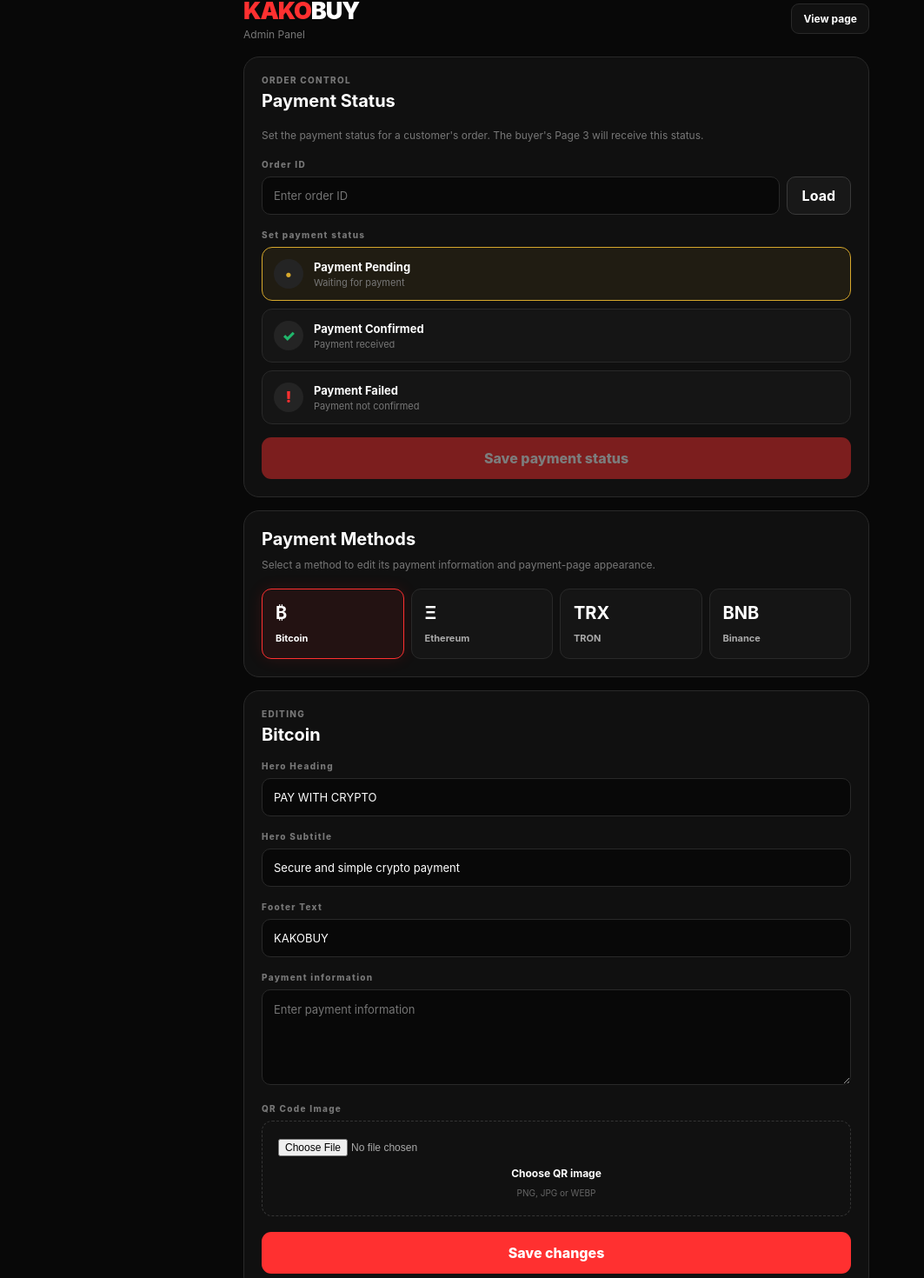
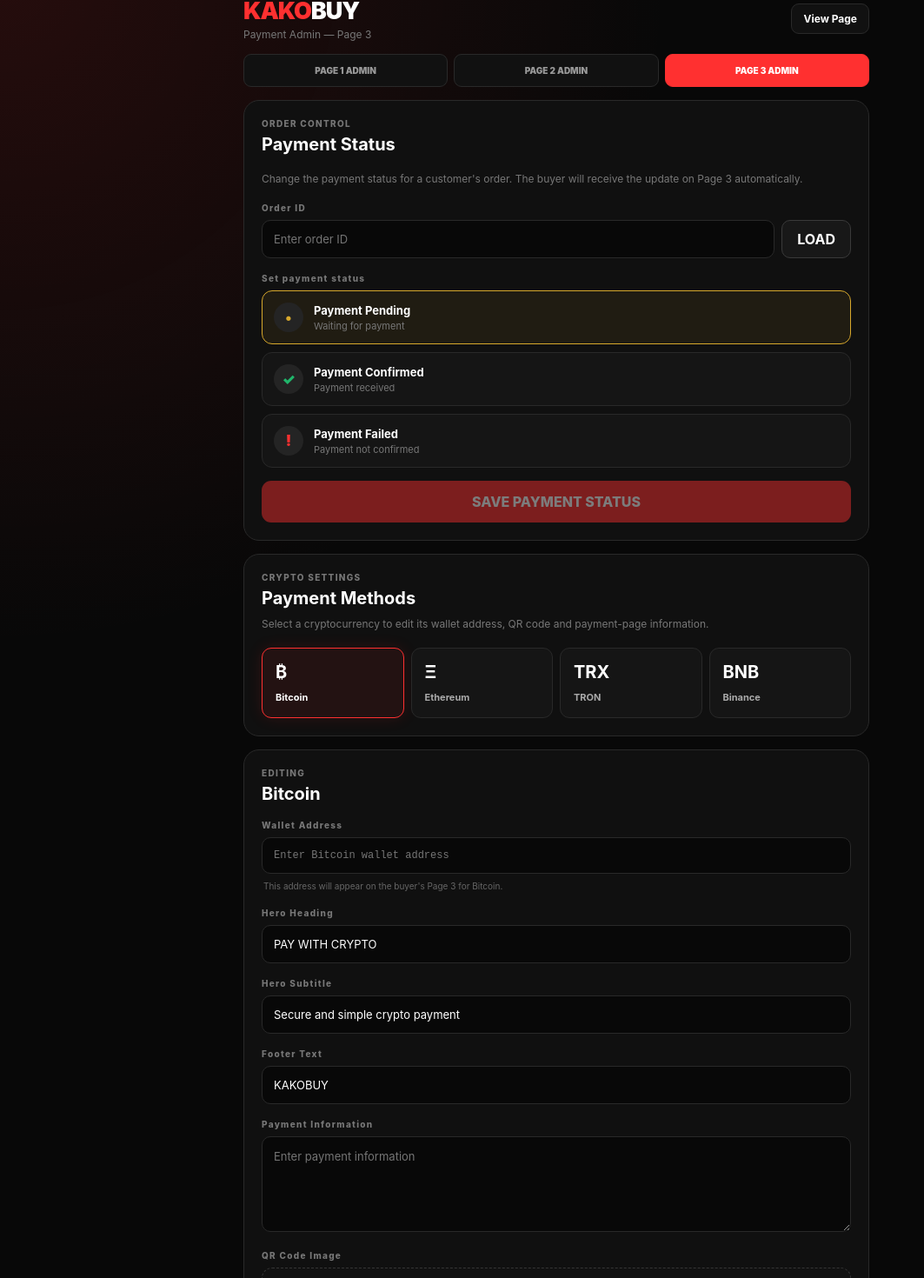
Before and after one commit to waskid2006-create/kakobuy-payment, a Next.js app: page /admin in a window 1280 px wide. Shown: the part 29-1499 px from the top of the page at 87% size, without its empty margins (0-1063 px from the left). Built offline with nearby package versions, Linux system fonts and the light colour scheme; no server answers; the database is empty.

Commit message:
Update page.tsx

```diff
--- a/app/admin/page.tsx
+++ b/app/admin/page.tsx
@@ -37,6 +37,9 @@
   const [information, setInformation] =
     useState("")
 
+  const [walletAddress, setWalletAddress] =
+    useState("")
+
   const [heroHeading, setHeroHeading] =
     useState("PAY WITH CRYPTO")
 
@@ -63,7 +66,6 @@
   const [saving, setSaving] =
     useState(false)
 
-  /* PAYMENT STATUS */
   const [orderId, setOrderId] =
     useState("")
 
@@ -84,12 +86,13 @@
     async function loadInformation() {
       setLoading(true)
       setSaved(false)
-      setQrPreview("")
       setQrFile(null)
 
       try {
         const response = await fetch(
-          `/api/payment-methods?id=${selected}`,
+          `/api/payment-methods?id=${encodeURIComponent(
+            selected
+          )}`,
           {
             cache: "no-store",
           }
@@ -99,47 +102,63 @@
 
         if (!response.ok) {
           throw new Error(
-            data.error ||
+            data?.error ||
               "Unable to load payment method"
           )
         }
 
+        /*
+         * Your API returns the payment data
+         * inside data.paymentMethod.
+         */
+        const paymentMethod =
+          data?.paymentMethod || data
+
         setInformation(
-          data.information || ""
+          paymentMethod?.information || ""
+        )
+
+        setWalletAddress(
+          paymentMethod?.wallet_address ||
+            paymentMethod?.address ||
+            ""
         )
 
         setHeroHeading(
-          data.hero_heading ||
+          paymentMethod?.hero_title ||
+            paymentMethod?.hero_heading ||
             "PAY WITH CRYPTO"
         )
 
         setHeroSubtitle(
-          data.hero_subtitle ||
+          paymentMethod?.hero_subtitle ||
             "Secure and simple crypto payment"
         )
 
         setFooterText(
-          data.footer_text ||
+          paymentMethod?.footer_text ||
             "KAKOBUY"
         )
 
-        if (data.qr_image_url) {
-          setQrPreview(
-            data.qr_image_url
-          )
-        }
+        setQrPreview(
+          paymentMethod?.qr_image ||
+            paymentMethod?.qr_image_url ||
+            ""
+        )
       } catch (error) {
         console.error(
-          "Load error:",
+          "Load payment method error:",
           error
         )
 
         setInformation("")
+        setWalletAddress("")
         setHeroHeading("PAY WITH CRYPTO")
         setHeroSubtitle(
           "Secure and simple crypto payment"
         )
         setFooterText("KAKOBUY")
+        setQrPreview("")
       } finally {
         setLoading(false)
       }
@@ -148,9 +167,6 @@
     loadInformation()
   }, [selected])
 
-  /*
-   * Load the current status of the order.
-   */
   async function loadOrderStatus() {
     if (!orderId.trim()) {
       alert("Enter an Order ID first.")
@@ -171,7 +187,7 @@
 
       if (!response.ok || !data.order) {
         throw new Error(
-          data.error ||
+          data?.error ||
             "Unable to load order status."
         )
       }
@@ -203,9 +219,6 @@
     }
   }
 
-  /*
-   * Save payment status for the order.
-   */
   async function savePaymentStatus() {
     if (statusSaving) return
 
@@ -238,13 +251,13 @@
 
       if (!response.ok) {
         throw new Error(
-          data.error ||
+          data?.error ||
             "Unable to save payment status."
         )
       }
 
       setPaymentStatus(
-        data.order?.payment_status ||
+        data?.order?.payment_status ||
           paymentStatus
       )
 
@@ -277,10 +290,17 @@
 
     if (!file) return
 
-    if (!file.type.startsWith("image/")) {
+    if (
+      ![
+        "image/jpeg",
+        "image/png",
+        "image/webp",
+      ].includes(file.type)
+    ) {
       alert(
-        "Please choose an image file."
+        "QR image must be JPG, PNG, or WEBP."
       )
+      event.target.value = ""
       return
     }
 
@@ -288,6 +308,7 @@
       alert(
         "QR image must be smaller than 5 MB."
       )
+      event.target.value = ""
       return
     }
 
@@ -317,6 +338,14 @@
       formData.append(
         "information",
         information
+      )
+
+      /*
+       * THIS IS THE IMPORTANT NEW FIELD.
+       */
+      formData.append(
+        "wallet_address",
+        walletAddress.trim()
       )
 
       formData.append(
@@ -360,18 +389,31 @@
         data = {
           error:
             text ||
-            "Server returned an invalid response",
+            "Server returned an invalid response.",
         }
       }
 
       if (!response.ok) {
         throw new Error(
-          data.error ||
+          data?.error ||
             `Save failed with status ${response.status}`
         )
       }
 
-      if (data.qr_image_url) {
+      /*
+       * Keep the wallet value returned
+       * by the API.
+       */
+      if (
+        data?.wallet_address !==
+        undefined
+      ) {
+        setWalletAddress(
+          data.wallet_address || ""
+        )
+      }
+
+      if (data?.qr_image_url) {
         setQrPreview(
           data.qr_image_url
         )
@@ -380,7 +422,7 @@
       setQrFile(null)
       setSaved(true)
 
-      setTimeout(() => {
+      window.setTimeout(() => {
         setSaved(false)
       }, 3000)
     } catch (error) {
@@ -403,27 +445,53 @@
     <main className="admin-page">
       <div className="admin-container">
 
-        <div className="admin-header">
+        <header className="admin-header">
           <div>
             <h1>
               <span>KAKO</span>BUY
             </h1>
 
-            <p>Admin Panel</p>
+            <p>
+              Payment Admin — Page 3
+            </p>
           </div>
 
           <a
             href="/"
             className="back-button"
           >
-            View page
+            View Page
           </a>
-        </div>
+        </header>
 
-        {/* PAYMENT STATUS CONTROL */}
+        {/* ADMIN NAVIGATION */}
 
-        <section className="admin-card status-card">
+        <nav className="admin-navigation">
+          <a
+            href="https://kakobuy-mini.vercel.app/admin"
+            className="admin-nav-link"
+          >
+            PAGE 1 ADMIN
+          </a>
 
+          <a
+            href="https://kakobuy-check-order.vercel.app/admin"
+            className="admin-nav-link"
+          >
+            PAGE 2 ADMIN
+          </a>
+
+          <a
+            href="https://kakobuy-payment-page.vercel.app/admin"
+            className="admin-nav-link active"
+          >
+            PAGE 3 ADMIN
+          </a>
+        </nav>
+
+        {/* PAYMENT STATUS */}
+
+        <section className="admin-card">
           <div className="admin-title">
             <div>
               <p className="admin-label">
@@ -437,9 +505,10 @@
           </div>
 
           <p className="admin-description">
-            Set the payment status for a
-            customer's order. The buyer's
-            Page 3 will receive this status.
+            Change the payment status for
+            a customer's order. The buyer
+            will receive the update on
+            Page 3 automatically.
           </p>
 
           <label className="field-label">
@@ -467,7 +536,7 @@
               }
               disabled={statusSaving}
             >
-              Load
+              LOAD
             </button>
           </div>
 
@@ -476,7 +545,6 @@
           </label>
 
           <div className="status-options">
-
             <button
               type="button"
               className={`status-option pending ${
@@ -566,7 +634,6 @@
                 </small>
               </span>
             </button>
-
           </div>
 
           <button
@@ -581,57 +648,62 @@
             }
           >
             {statusSaving
-              ? "Saving status..."
+              ? "SAVING..."
               : statusSaved
-                ? "✓ Status saved"
-                : "Save payment status"}
+              ? "✓ STATUS SAVED"
+              : "SAVE PAYMENT STATUS"}
           </button>
-
         </section>
 
         {/* PAYMENT METHODS */}
 
         <section className="admin-card">
+          <p className="admin-label">
+            CRYPTO SETTINGS
+          </p>
+
           <h2>
             Payment Methods
           </h2>
 
           <p className="admin-description">
-            Select a method to edit its
-            payment information and
-            payment-page appearance.
+            Select a cryptocurrency to
+            edit its wallet address,
+            QR code and payment-page
+            information.
           </p>
 
           <div className="admin-methods">
-            {methods.map((method) => (
+            {methods.map((item) => (
               <button
-                key={method.id}
+                key={item.id}
+                type="button"
                 onClick={() =>
-                  setSelected(method.id)
+                  setSelected(
+                    item.id
+                  )
                 }
                 className={`admin-method ${
-                  selected === method.id
+                  selected === item.id
                     ? "admin-selected"
                     : ""
                 }`}
-                type="button"
               >
                 <strong>
-                  {method.symbol}
+                  {item.symbol}
                 </strong>
 
                 <span>
-                  {method.name}
+                  {item.name}
                 </span>
               </button>
             ))}
           </div>
         </section>
 
-        {/* PAYMENT METHOD EDITOR */}
+        {/* PAYMENT EDITOR */}
 
         <section className="admin-card">
-
           <div className="admin-title">
             <div>
               <p className="admin-label">
@@ -643,6 +715,38 @@
               </h2>
             </div>
           </div>
+
+          {/* WALLET ADDRESS */}
+
+          <label className="field-label">
+            Wallet Address
+          </label>
+
+          <div className="wallet-editor">
+            <input
+              value={walletAddress}
+              onChange={(event) =>
+                setWalletAddress(
+                  event.target.value
+                )
+              }
+              className="admin-input wallet-input"
+              placeholder={`Enter ${current?.name} wallet address`}
+              disabled={
+                loading || saving
+              }
+              autoComplete="off"
+              spellCheck={false}
+            />
+
+            <p className="wallet-help">
+              This address will appear
+              on the buyer's Page 3
+              for {current?.name}.
+            </p>
+          </div>
+
+          {/* HERO HEADING */}
 
           <label className="field-label">
             Hero Heading
@@ -662,6 +766,8 @@
             }
           />
 
+          {/* HERO SUBTITLE */}
+
           <label className="field-label">
             Hero Subtitle
           </label>
@@ -679,6 +785,8 @@
               loading || saving
             }
           />
+
+          {/* FOOTER */}
 
           <label className="field-label">
             Footer Text
@@ -698,8 +806,10 @@
             }
           />
 
+          {/* INFORMATION */}
+
           <label className="field-label">
-            Payment information
+            Payment Information
           </label>
 
           <textarea
@@ -716,16 +826,19 @@
             }
           />
 
+          {/* QR */}
+
           <label className="field-label">
             QR Code Image
           </label>
 
           <div className="upload-box">
-
             <input
               type="file"
               accept="image/png,image/jpeg,image/webp"
-              onChange={handleQrChange}
+              onChange={
+                handleQrChange
+              }
               disabled={
                 loading || saving
               }
@@ -736,49 +849,24 @@
             </p>
 
             <span>
-              PNG, JPG or WEBP
+              PNG, JPG or WEBP — max 5 MB
             </span>
-
           </div>
 
           {qrPreview && (
-            <div
-              style={{
-                marginTop: "15px",
-                padding: "15px",
-                background: "#181818",
-                borderRadius: "13px",
-                textAlign: "center",
-              }}
-            >
-              <p
-                style={{
-                  margin:
-                    "0 0 10px",
-                  color: "#999",
-                  fontSize: "11px",
-                  fontWeight: 700,
-                }}
-              >
+            <div className="qr-preview">
+              <p>
                 QR PREVIEW
               </p>
 
               <img
                 src={qrPreview}
                 alt={`${current?.name} QR Code`}
-                style={{
-                  display: "block",
-                  width: "220px",
-                  height: "220px",
-                  maxWidth: "100%",
-                  objectFit: "contain",
-                  margin: "0 auto",
-                  background: "#fff",
-                  borderRadius: "10px",
-                }}
               />
             </div>
           )}
+
+          {/* SAVE */}
 
           <button
             onClick={saveChanges}
@@ -789,18 +877,16 @@
             type="button"
           >
             {saving
-              ? "Saving..."
+              ? "SAVING..."
               : saved
-                ? "✓ Saved successfully"
-                : "Save changes"}
+              ? "✓ SAVED SUCCESSFULLY"
+              : "SAVE CHANGES"}
           </button>
-
         </section>
 
         <p className="admin-footer">
-          KAKO<span>BUY</span> Admin
+          KAKO<span>BUY</span> Admin Page 3
         </p>
-
       </div>
 
       <style jsx>{`
@@ -810,12 +896,21 @@
 
         .admin-page {
           min-height: 100vh;
-          background: #080808;
+          background:
+            radial-gradient(
+              circle at top left,
+              rgba(255, 48, 48, 0.12),
+              transparent 35%
+            ),
+            #080808;
           color: #fff;
           padding: 25px 15px 50px;
           font-family:
             Inter,
             system-ui,
+            -apple-system,
+            BlinkMacSystemFont,
+            "Segoe UI",
             sans-serif;
         }
 
@@ -830,7 +925,7 @@
           justify-content: space-between;
           align-items: center;
           gap: 15px;
-          margin-bottom: 18px;
+          margin-bottom: 15px;
         }
 
         .admin-header h1 {
@@ -856,6 +951,46 @@
           padding: 9px 13px;
           border-radius: 9px;
           font-size: 12px;
+          white-space: nowrap;
+        }
+
+        .back-button:hover {
+          border-color: #ff3030;
+          background: #180909;
+        }
+
+        .admin-navigation {
+          display: grid;
+          grid-template-columns: repeat(
+            3,
+            1fr
+          );
+          gap: 7px;
+          margin-bottom: 15px;
+        }
+
+        .admin-nav-link {
+          text-decoration: none;
+          text-align: center;
+          padding: 12px 5px;
+          border-radius: 9px;
+          border: 1px solid #292929;
+          background: #111;
+          color: #999;
+          font-size: 10px;
+          font-weight: 900;
+          transition: 0.2s ease;
+        }
+
+        .admin-nav-link:hover {
+          border-color: #ff3030;
+          color: #fff;
+        }
+
+        .admin-nav-link.active {
+          background: #ff3030;
+          border-color: #ff3030;
+          color: #fff;
         }
 
         .admin-card {
@@ -912,15 +1047,35 @@
           font-size: 13px;
         }
 
+        .admin-input:focus,
+        .admin-textarea:focus {
+          border-color: #ff3030;
+          box-shadow:
+            0 0 0 2px
+              rgba(
+                255,
+                48,
+                48,
+                0.08
+              );
+        }
+
+        .wallet-input {
+          font-family: monospace;
+          font-size: 12px;
+        }
+
+        .wallet-help {
+          color: #666;
+          font-size: 10px;
+          line-height: 1.5;
+          margin: 7px 2px 0;
+        }
+
         .admin-textarea {
           min-height: 110px;
           resize: vertical;
           line-height: 1.5;
-        }
-
-        .admin-input:focus,
-        .admin-textarea:focus {
-          border-color: #ff3030;
         }
 
         .order-status-row {
@@ -1068,6 +1223,11 @@
           background: #151515;
           color: #aaa;
           cursor: pointer;
+          transition: 0.2s ease;
+        }
+
+        .admin-method:hover {
+          border-color: #555;
         }
 
         .admin-method strong {
@@ -1115,6 +1275,32 @@
           font-size: 10px;
         }
 
+        .qr-preview {
+          margin-top: 15px;
+          padding: 15px;
+          background: #181818;
+          border-radius: 13px;
+          text-align: center;
+        }
+
+        .qr-preview p {
+          margin: 0 0 10px;
+          color: #999;
+          font-size: 11px;
+          font-weight: 700;
+        }
+
+        .qr-preview img {
+          display: block;
+          width: 220px;
+          height: 220px;
+          max-width: 100%;
+          object-fit: contain;
+          margin: 0 auto;
+          background: #fff;
+          border-radius: 10px;
+        }
+
         .save-button {
           width: 100%;
           min-height: 48px;
@@ -1125,6 +1311,10 @@
           color: #fff;
           font-weight: 800;
           cursor: pointer;
+        }
+
+        .save-button:hover {
+          background: #ff4545;
         }
 
         .save-button:disabled {
@@ -1152,6 +1342,10 @@
             padding: 15px;
           }
 
+          .admin-navigation {
+            grid-template-columns: 1fr;
+          }
+
           .admin-methods {
             grid-template-columns: repeat(
               2,
@@ -1166,6 +1360,10 @@
           .load-status-button {
             min-height: 44px;
           }
+
+          .admin-header {
+            align-items: flex-start;
+          }
         }
       `}</style>
     </main>
```
